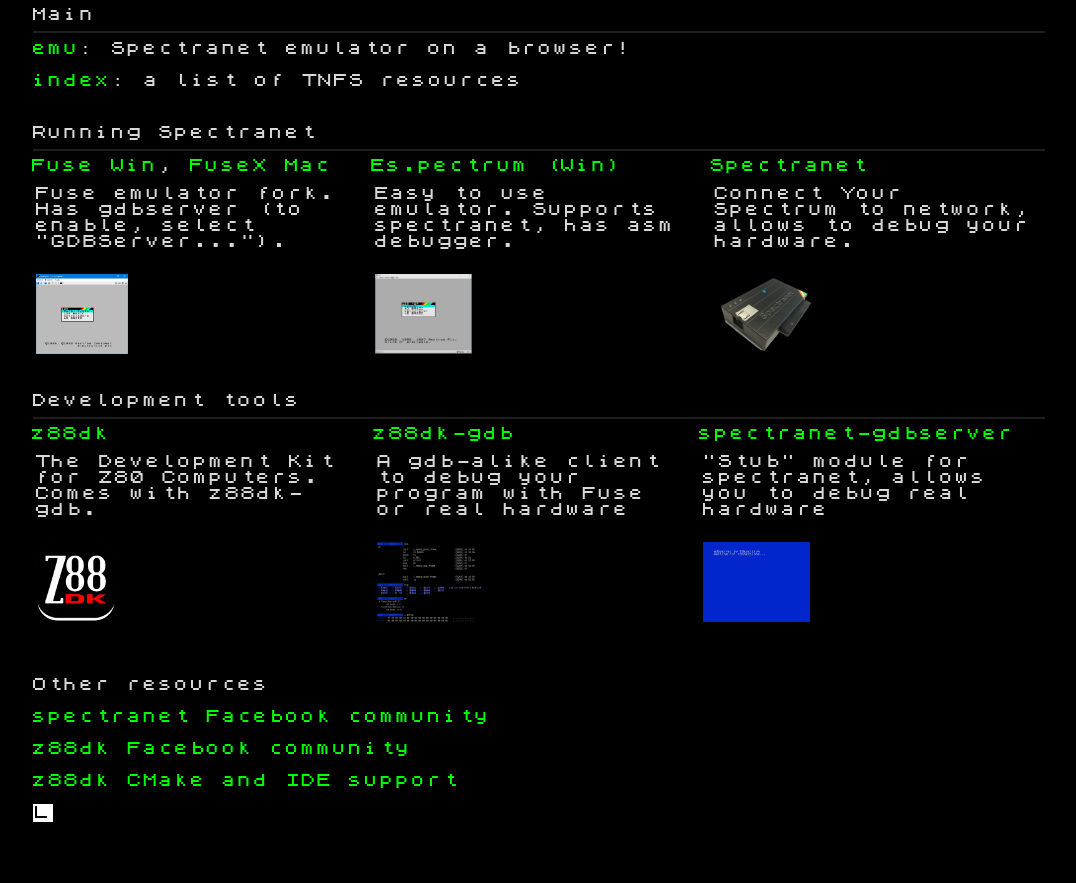
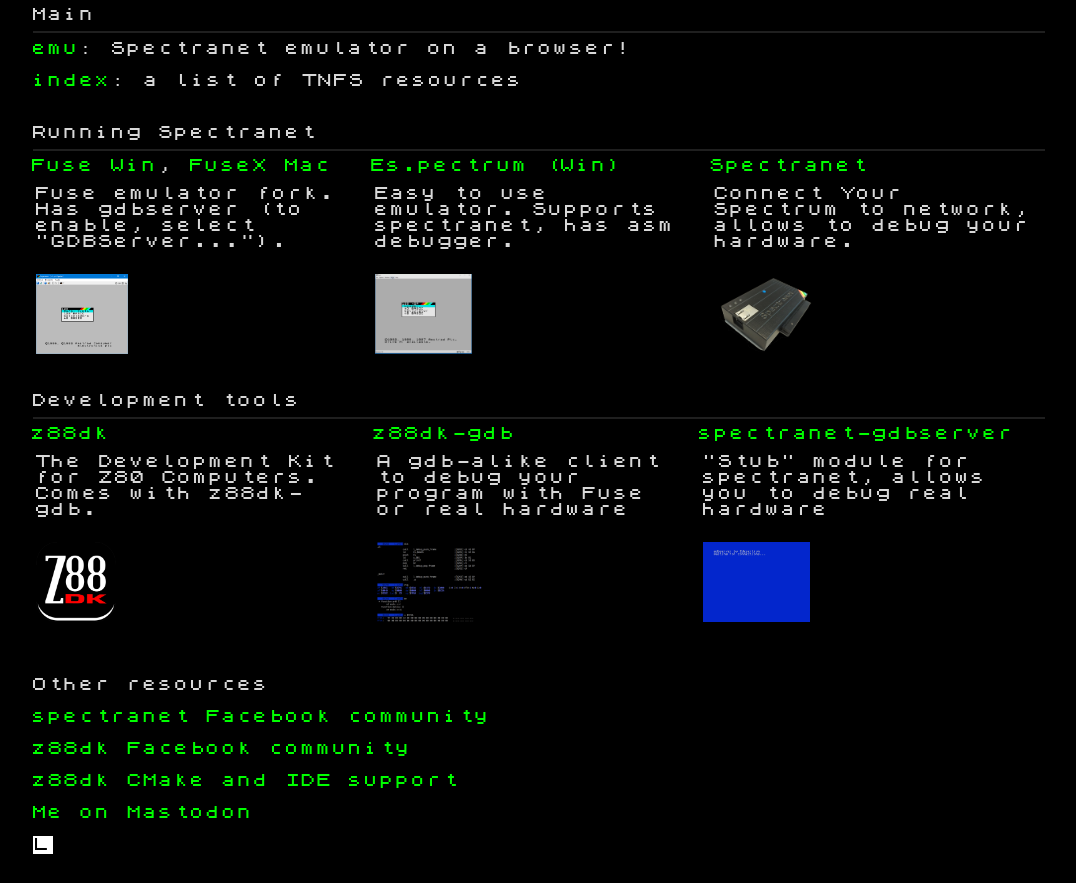
Before and after one commit to speccytools/speccytools.github.io, a plain HTML site: page index.html in a window 1280 px wide. Shown: the part 68-951 px from the top of the page, without its empty margins (101-1177 px from the left). Before the commit the page ends 919 px from the top, so only its background shows below. Drawn offline with Linux system fonts and the light colour scheme.

Commit message:
Mastodon

```diff
--- a/index.html
+++ b/index.html
@@ -74,6 +74,7 @@
 <div class="bullet"><a href="https://www.facebook.com/groups/317751018885010">spectranet Facebook community</a></div>
 <div class="bullet"><a href="https://www.facebook.com/groups/Z88dkZXSpectrumUserGroup">z88dk Facebook community</a></div>
 <div class="bullet"><a href="https://github.com/speccytools/z88dk-gdb-ide-test">z88dk CMake and IDE support</a></div>
+<div class="bullet"><a rel="me" href="https://techhub.social/@desertkun">Me on Mastodon</a></div>
 <div class="bullet"><span class="blink" id="L">L</span></div>
 </div>
 </body>
```
